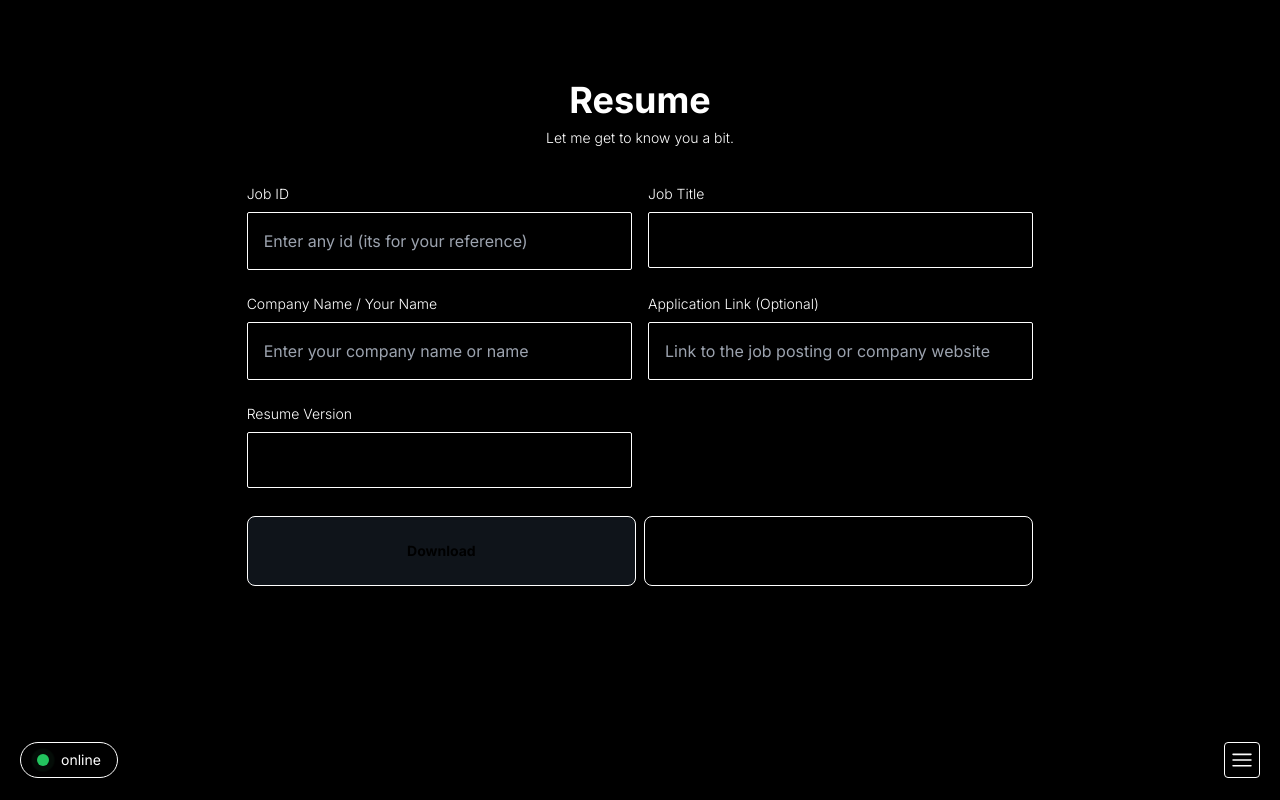
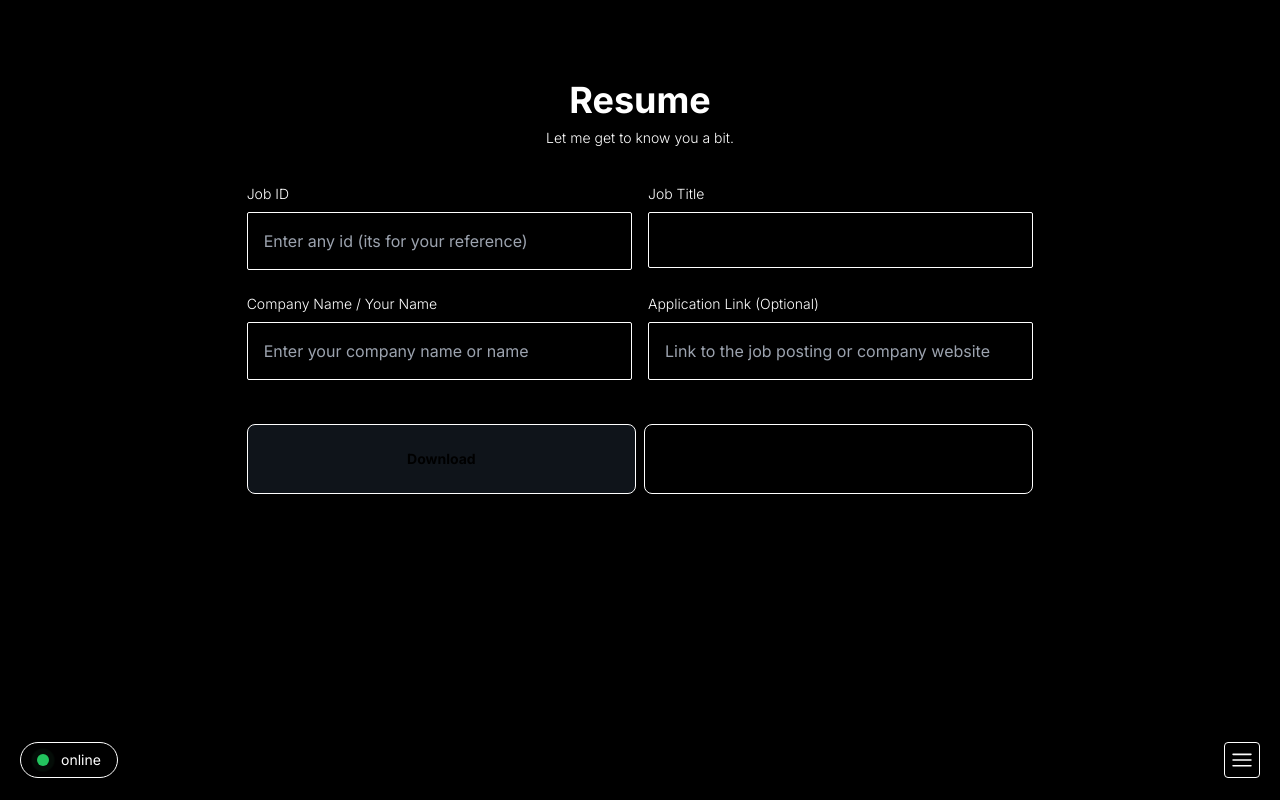
Before and after one commit to 0VERRIDER/Portfolio, a Next.js app: page /resume in a window 1280 px wide. Built offline with nearby package versions, Linux system fonts and the light colour scheme.

Commit message:
Hide resume version label and select element

```diff
--- a/src/app/components/ResumeDownloader.js
+++ b/src/app/components/ResumeDownloader.js
@@ -177,13 +177,13 @@ export default function ResumeDownloader() {
                     </div>
                     {/* Drop down for Resume version */}
                     <div className="flex flex-col">
-                        <label className="text-white text-sm font-light py-2">Resume Version</label>
+                        <label className="text-white text-sm font-light py-2 hidden">Resume Version</label>
                         <select
                             className="border bg-black border-white rounded-sm p-4"
                             defaultValue={"v3"}
                             required={true}
-                            name="resume_version"
-                        >
+                            hidden={true}
+                            name="resume_version" >
                             {
                                 strings.en.RESUME_VERSIONS.map((version, index) => {
                                     return (
--- a/src/app/globals.css
+++ b/src/app/globals.css
@@ -78,7 +78,7 @@ body::-webkit-scrollbar-thumb {
 /* Animation */
 .anim-typewriter {
   animation: typewriter 900ms steps(5) 7s 1 normal both,
-    blinkTextCursor 600ms steps(24) 4s 13 normal;
+    blinkTextCursor 600ms steps(24) 0s 17 normal;
 }
 @keyframes typewriter {
   from {
```
